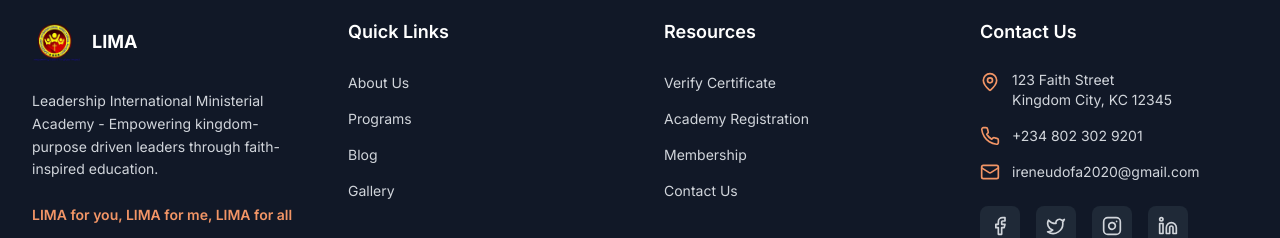
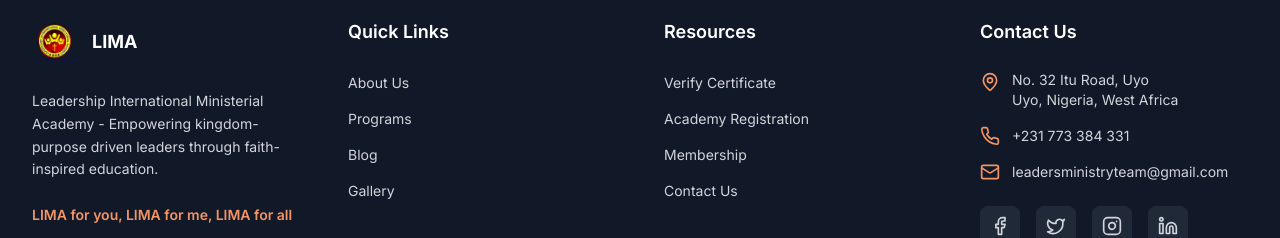
Before and after one commit to V-007-007/lima-website, a Next.js app: page / in a window 1280 px wide. Shown: the part 3491-3729 px from the top of the page. Built offline with nearby package versions, Linux system fonts and the light colour scheme; a web font is replaced by a local one.

Commit message:
Update Footer.tsx

```diff
--- a/src/components/Footer.tsx
+++ b/src/components/Footer.tsx
@@ -92,20 +92,20 @@ export default function Footer() {
               <li className="flex items-start space-x-3">
                 <MapPin className="w-5 h-5 text-primary-400 flex-shrink-0 mt-0.5" />
                 <span className="text-sm">
-                  123 Faith Street<br />
-                  Kingdom City, KC 12345
+                  No. 32 Itu Road, Uyo<br />
+                  Uyo, Nigeria, West Africa
                 </span>
               </li>
               <li className="flex items-center space-x-3">
                 <Phone className="w-5 h-5 text-primary-400 flex-shrink-0" />
                 <a href="tel:+1234567890" className="text-sm hover:text-primary-400 transition-colors">
-                  +234 802 302 9201
+                  +231 773 384 331
                 </a>
               </li>
               <li className="flex items-center space-x-3">
                 <Mail className="w-5 h-5 text-primary-400 flex-shrink-0" />
                 <a href="mailto:info@lima-academy.org" className="text-sm hover:text-primary-400 transition-colors">
-                  ireneudofa2020@gmail.com
+                  leadersministryteam@gmail.com
                 </a>
               </li>
             </ul>
@@ -150,4 +150,5 @@ export default function Footer() {
       </div>
     </footer>
   )
+
 }
```
